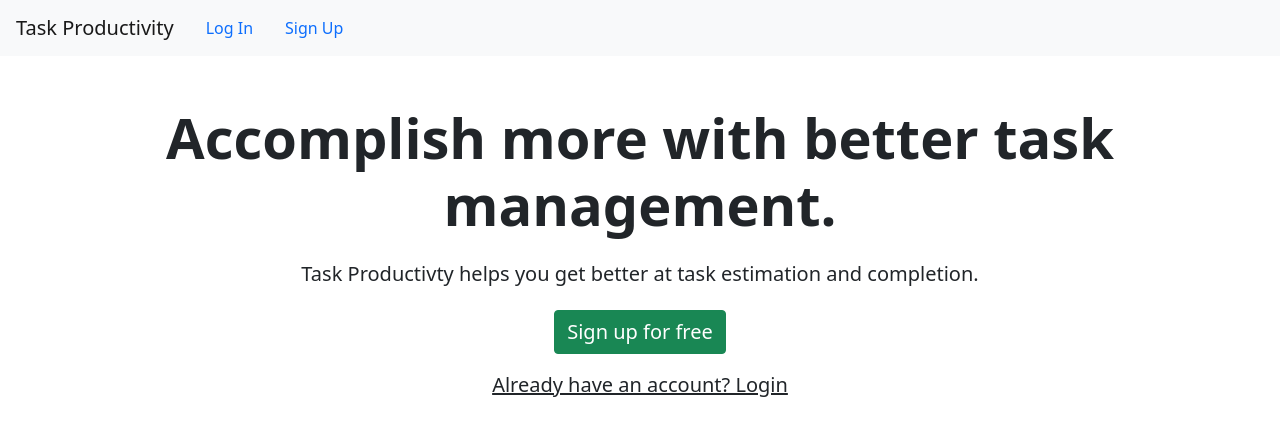
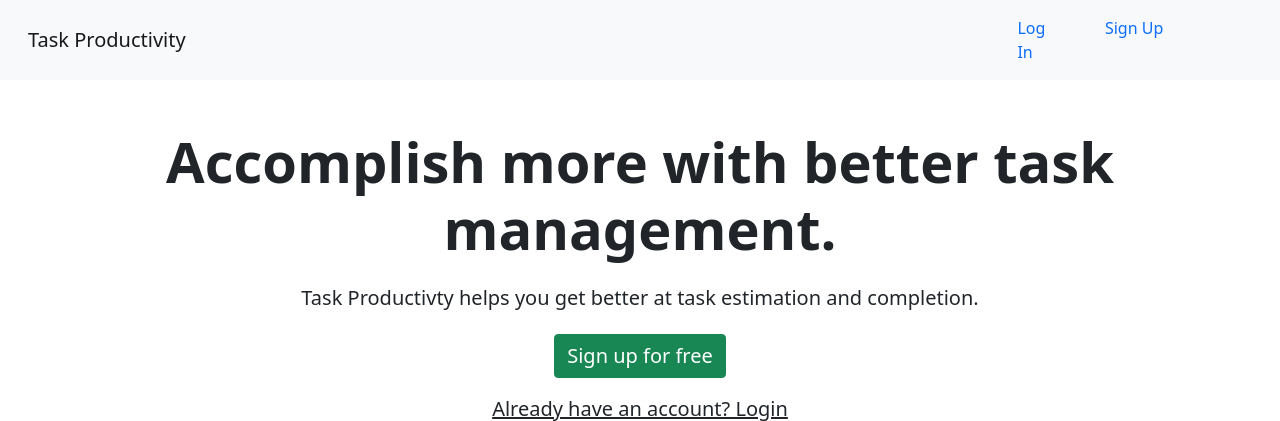
Before and after one commit to chuaweijie/task-productivity, a Django app: page / in a window 1280 px wide. Shown: the top 421 px of the page. Run offline with Django 3.2, Linux system fonts and the light colour scheme.

Commit message:
I am still not sure how to make signup and login on the top right. Might need to recode everything.

```diff
--- a/taskproductivity/templates/taskproductivity/layout.html
+++ b/taskproductivity/templates/taskproductivity/layout.html
@@ -11,18 +11,30 @@
         {% endblock %}
     </head>
     <body>
-        <nav class="navbar navbar-expand-lg navbar-light bg-light px-3">
-            <a class="navbar-brand" href="/">Task Productivity</a>
-                <div class="collapse navbar-collapse">
+        <nav class="navbar navbar-expand-lg navbar-light bg-light px-3 justify-content-end">
+            <div class="container-fluid">
+                <a class="navbar-brand" href="/">Task Productivity</a>
+                <button class="navbar-toggler" type="button" data-bs-toggle="collapse" data-bs-target="#navbar" aria-controls="navbar" aria-expanded="false" aria-label="Toggle navigation">
+                    <span class="navbar-toggler-icon"></span>
+                </button>
+                <div class="collapse navbar-collapse" id="navbar">
                     <ul class="navbar-nav mr-auto">
                         {% if user.is_authenticated %}
                         {% else %}
                         {% endif %}
-
                     </ul>
-                    <a class="nav-link" href="{% url 'login' %}">Log In</a>
-                    <a class="nav-link" href="{% url 'signup' %}">Sign Up</a>
+                    <div class="container">
+                        <div class="row">
+                            <div class="col-md-1 offset-md-9">
+                                <a class="nav-link" href="{% url 'login' %}">Log In</a>
+                            </div>
+                            <div class="col-md-2">
+                                <a class="nav-link" href="{% url 'signup' %}">Sign Up</a>
+                            </div>
+                        </div>
+                    </div>
                 </div>
+            </div>
         </nav>
 
         <div class="body px-3">
```
